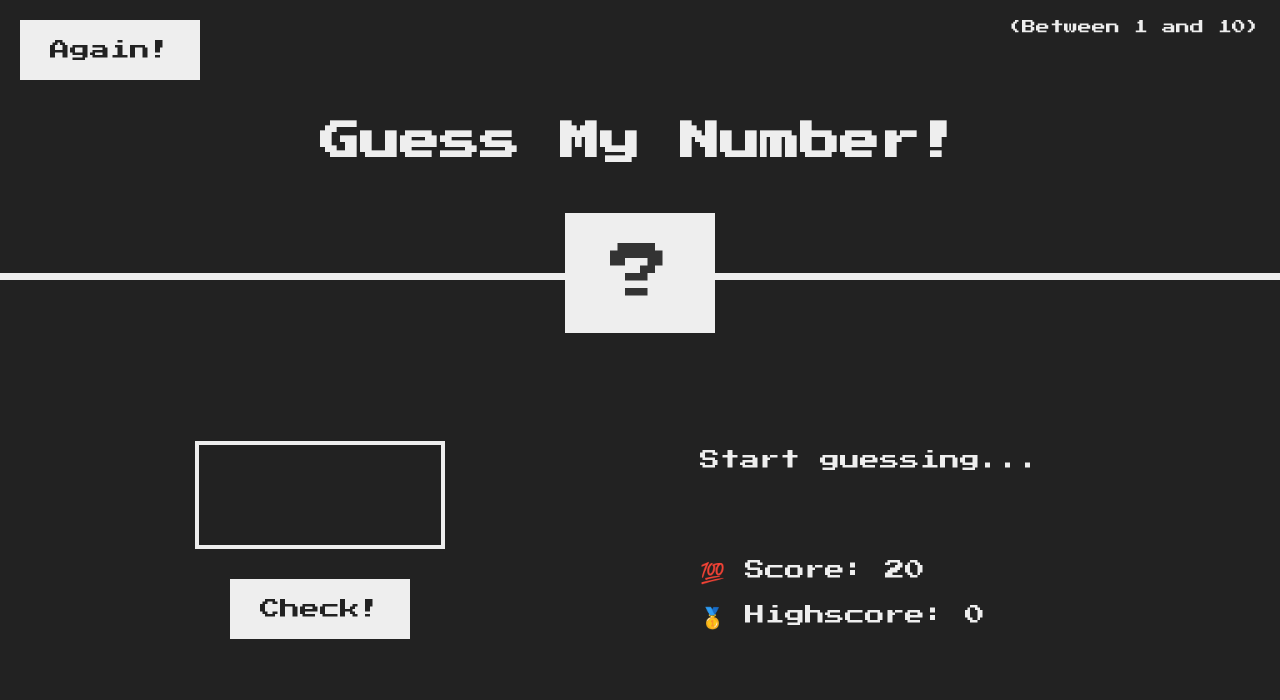
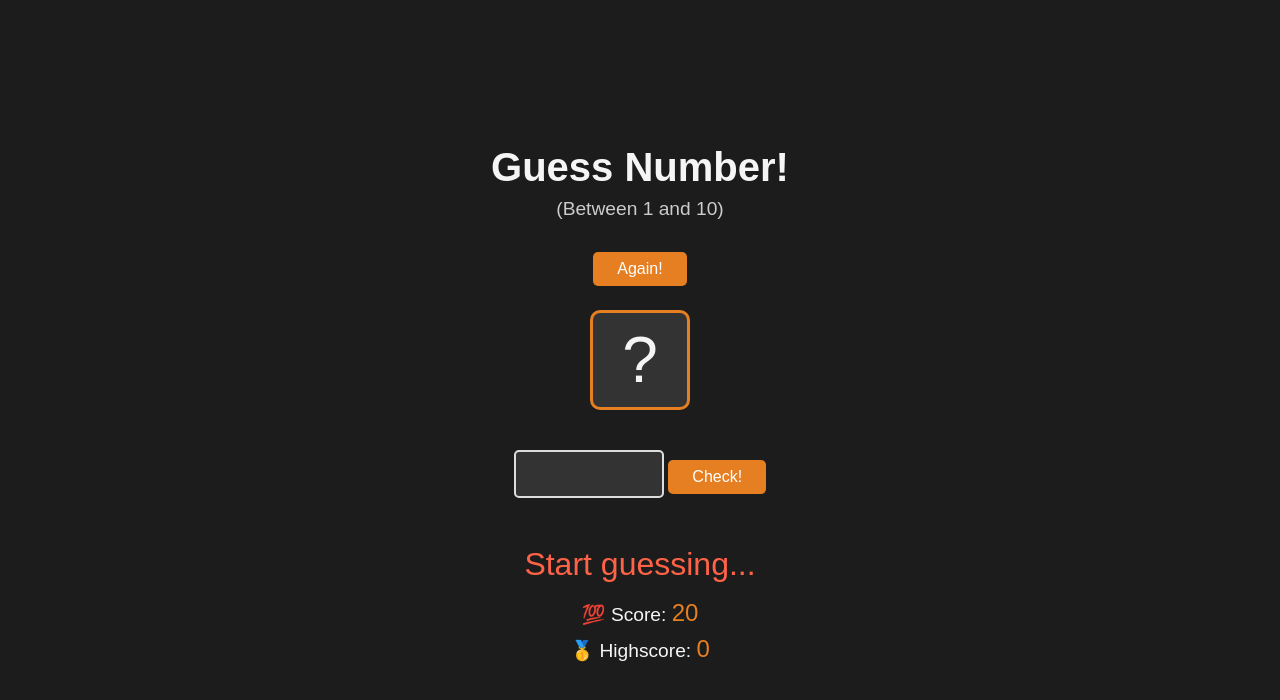
Before and after one commit to Viktor2024S/game-guess-number, a website built with Vite: page index.html in a window 1280 px wide. Built offline with nearby package versions, Linux system fonts and the light colour scheme.

Commit message:
update css

```diff
--- a/index.html
+++ b/index.html
@@ -4,12 +4,12 @@
     <meta charset="UTF-8" />
     <meta name="viewport" content="width=device-width, initial-scale=1.0" />
     <meta http-equiv="X-UA-Compatible" content="ie=edge" />
-    <link rel="stylesheet" href="./style.css" />
+    <link rel="stylesheet" href="./style-copy.css" />
     <title>Game "Guess Number"</title>
   </head>
   <body>
     <header>
-      <h1>Guess My Number!</h1>
+      <h1>Guess Number!</h1>
       <p class="between">(Between 1 and 10)</p>
       <button class="btn again">Again!</button>
       <div class="number">?</div>
--- /dev/null
+++ b/style-copy.css
@@ -0,0 +1,103 @@
+/* General Styles */
+* {
+  margin: 0;
+  padding: 0;
+  box-sizing: border-box;
+}
+
+body {
+  background-color: #1c1c1c;
+  color: #f5f5f5;
+  font-family: 'Arial', sans-serif;
+  display: flex;
+  flex-direction: column;
+  align-items: center;
+  justify-content: center;
+  height: 100vh;
+  text-align: center;
+}
+
+header {
+  margin-top: 2rem;
+  /* margin-bottom: 2rem; */
+}
+
+h1 {
+  font-size: 2.5rem;
+  margin-bottom: 0.5rem;
+}
+
+.between {
+  font-size: 1.2rem;
+  color: #ccc;
+  margin-bottom: 2rem;
+}
+
+button {
+  background-color: #e67e22;
+  border: none;
+  padding: 0.5rem 1.5rem;
+  font-size: 1rem;
+  cursor: pointer;
+  border-radius: 5px;
+  transition: background-color 0.3s;
+  color: #fff;
+}
+
+button:hover {
+  background-color: #cf6d17;
+}
+
+.number {
+  font-size: 4rem;
+  width: 100px;
+  height: 100px;
+  border: 3px solid #e67e22;
+  display: flex;
+  align-items: center;
+  justify-content: center;
+  margin: 1.5rem auto;
+  border-radius: 10px;
+  background-color: #333;
+}
+
+main {
+  display: flex;
+  flex-direction: column;
+  align-items: center;
+}
+
+section.left,
+section.right {
+  margin: 1rem 0;
+}
+
+.guess {
+  font-size: 1.5rem;
+  width: 150px;
+  padding: 0.5rem;
+  border: 2px solid #ddd;
+  border-radius: 5px;
+  margin-bottom: 1rem;
+  text-align: center;
+  background-color: #333;
+  color: #fff;
+}
+
+.message {
+  font-size: 2rem;
+  margin-bottom: 1rem;
+  color: #ff6347;
+}
+
+.label-score,
+.label-highscore {
+  font-size: 1.2rem;
+  margin: 0.5rem 0;
+}
+
+.label-score span,
+.label-highscore span {
+  font-size: 1.5rem;
+  color: #e67e22;
+}
```
